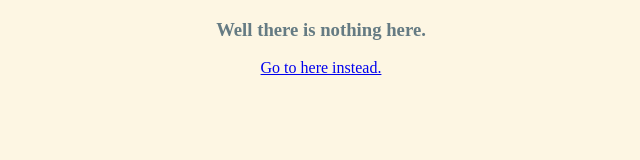
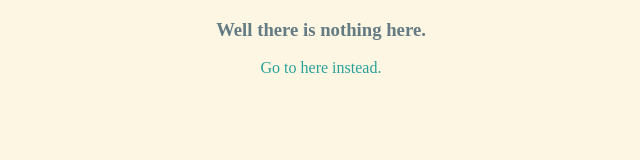
Before and after one commit to zoomlogo/zoomlogo.github.io, a plain HTML site: page 404.html in a window 1280 px wide. Shown: the whole page, without its empty margins (319-959 px from the left). Drawn offline with Linux system fonts and the light colour scheme.

Commit message:
better llink

```diff
--- a/css/style.css
+++ b/css/style.css
@@ -1,4 +1,11 @@
+/* Use solarized colors */
 body {
     color: #657b83;
     background: #fdf6e3;
 }
+
+/* Links */
+a {
+    color: #2aa198;
+    text-decoration: none;
+}
```
